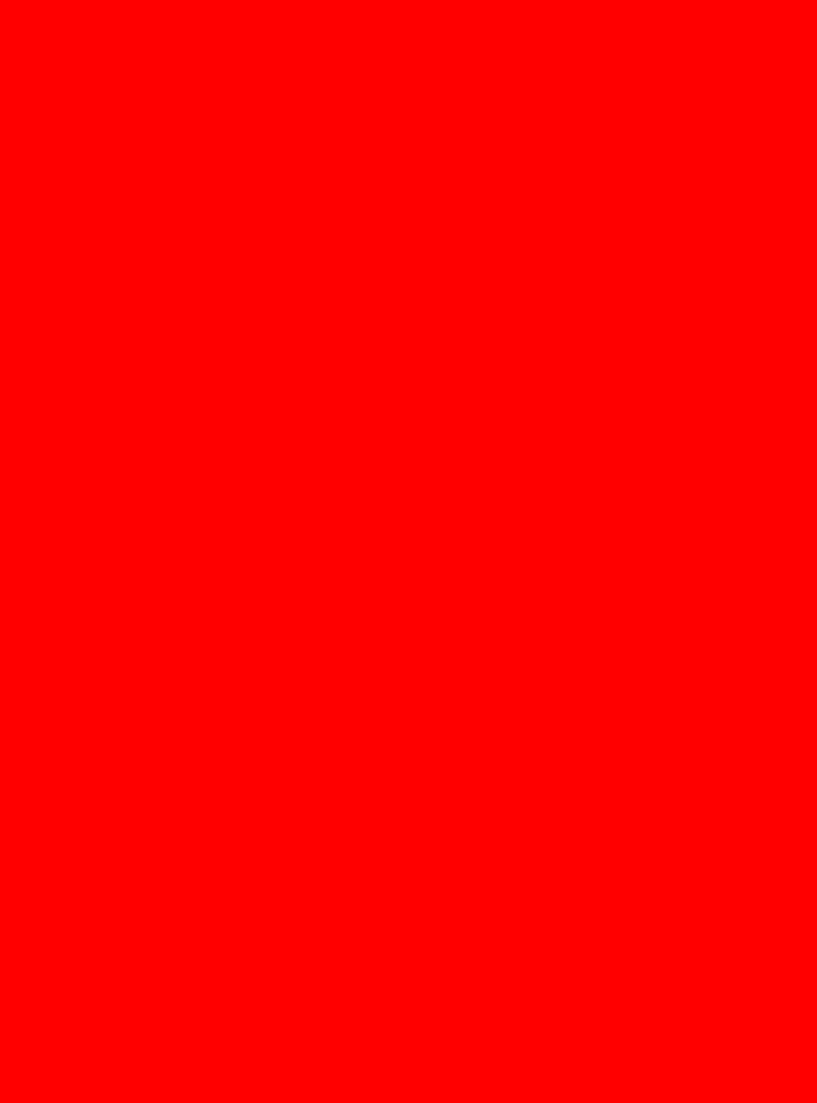
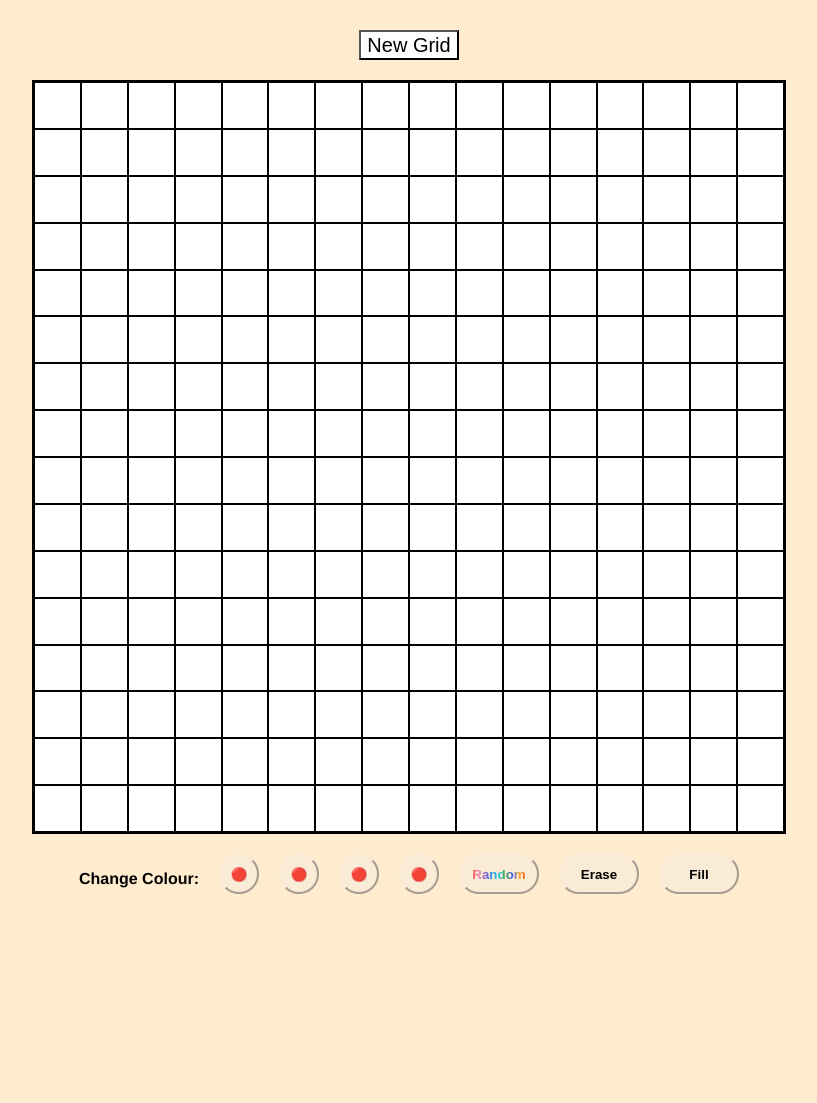
Before and after one commit to rpworksmods/TOP-sketch, a plain HTML site: page index.html in a window 1280 px wide. Shown: the whole page, without its empty margins (231-1048 px from the left). After the commit the page ends 904 px from the top, so only its background shows below. Drawn offline with Linux system fonts and the light colour scheme.

Commit message:
JS Functionality
- Added JS functionality for click dragging to colour boxes
- Added JS functionality for clicking to colour boxes
- Added JS functionality for different colour selections
- Added Fill and Erase button functionality
- Added HTML for toolbar buttons
- Added 'Random' colour option which in JS, randomly creates a colour and applies it

```diff
--- a/index.html
+++ b/index.html
@@ -8,7 +8,24 @@
 </head>
 <body>
     <div class="container">
+        <div>
+            <button class="gridSize">New Grid</button>
+        </div>
 
+        <div id="grid">
+
+        </div>
+
+        <div class="toolbar">
+            <p>Change Colour:</p>
+            <button id="red" style="color:red;">🔴</button>
+            <button id="blue" style="color:blue;">🔴</button>
+            <button id="green" style="color:green;">🔴</button>
+            <button id="black" style="color:black;">🔴</button>
+            <button id="random" class="randomBtn"><p>Random</p></button>
+            <button id="erase" class="erase">Erase</button>
+            <button id="fill" class="fill">Fill</button>
+        </div>
     </div>
 </body>
 </html>
--- a/script.js
+++ b/script.js
@@ -1,19 +1,88 @@
+// DOM References
 let container = document.querySelector(".container");
+let grid = document.querySelector("#grid");
+let tools = document.querySelectorAll("div.toolbar > button");
+let newGrid = document.querySelector(".gridSize");
 
-const rows = 16;
-const cols = 16;
+// Config vars
+let gridSize = 16
+let selectedColor = "black";
 
-for (let i = 0; i < rows; i++) {
-    // Create a row div
-    let row = document.createElement("div");
-    row.classList.add("row");
+let isMouseDown = false;
+document.addEventListener("mousedown", () => {
+    isMouseDown = true;
+})
+document.addEventListener("mouseup", () => {
+    isMouseDown = false;
+})
 
-    // Loop through for each row, and add the amount of cols required
-    for (let i = 0; i < cols; i++) {
-        // Loop through each col and add the div as a child of the row div
-        let col = document.createElement("div");
-        col.classList.add("col");
-        row.appendChild(col);
+// Btn click handlers
+tools.forEach((btn) => {
+    btn.addEventListener("click", (event) => {
+        if (btn.id == "erase") {
+            selectedColor = "white";
+        } else if (btn.id == "fill") {
+            // Set all boxes to the current selectedColor
+            let boxes = document.querySelectorAll(".box");
+            boxes.forEach((bx) => {
+                bx.classList.add("selected");
+                bx.style.backgroundColor = selectedColor;
+            });
+        } else {
+            console.log(btn.id)
+            selectedColor = btn.id;
+        }
+    })
+});
+
+newGrid.addEventListener("click", () => {
+    const resolution = +prompt("How many columns would you like? (max 100)", "16");
+    if (resolution < 1 || resolution > 100 || !Number.isInteger(resolution)) {
+        alert("Wrong input, please use a number between 1 and 100");
+        return;
+    };
+    gridSize = resolution;
+    createGrid(resolution);
+})
+
+function createGrid(columns) {
+    grid.replaceChildren();
+
+    const gridSize = 750;
+    const rows = columns;
+    const boxSize = gridSize / columns;
+
+    for (let i = 0; i < columns * rows; i++) {
+        const box = document.createElement("div");
+        box.classList.add("box");
+        box.style.backgroundColor = "white";
+        box.style.width = `${boxSize}px`;
+        box.style.height = `${boxSize}px`;
+
+        box.addEventListener("mouseover", () => {
+            if (isMouseDown) {
+                if (selectedColor == "random") {
+                    var randomColor = Math.floor(Math.random()*16777215).toString(16);
+                    box.style.backgroundColor = "#" + randomColor;
+                } else {
+                    box.style.backgroundColor = selectedColor;
+                }
+            }
+        })
+
+        box.addEventListener("mousedown", (event) => {
+            if (selectedColor == "random") {
+                var randomColor = Math.floor(Math.random()*16777215).toString(16);
+                event.target.style.backgroundColor = "#" + randomColor;
+            } else {
+                event.target.style.backgroundColor = selectedColor;
+            }
+
+            event.target.classList.add("selected")
+        })
+
+        grid.appendChild(box);
     }
-    container.appendChild(row);
 }
+
+createGrid(gridSize);
--- a/style.css
+++ b/style.css
@@ -2,25 +2,88 @@ body {
     display:flex;
     flex-direction: column;
     margin:0;
+    padding:0;
+    background-color: blanchedalmond;
+    font-family: 'Franklin Gothic Medium', 'Arial Narrow', Arial, sans-serif;
 }
 
 .container {
     display:flex;
     flex-direction: column;
-    justify-content: space-between;
-    flex:1;
+    align-items: center;
 }
 
-.row {
+#grid {
     display:flex;
-    flex:1;
-    justify-content: space-evenly;
+    flex-wrap:wrap;
+    height:750px;
+    width:750px;
+    border: 2px solid black;
+    margin:20px 100px;
+    background-color: white;
 }
 
-.col {
+p {
+    font-weight: 900;
+}
+
+.box {
+    border: 1px solid black;
+    box-sizing: border-box;
+}
+
+.box:hover {
+    background-color: antiquewhite !important;
+}
+
+.toolbar {
     display:flex;
-    flex:1;
-    background-color: red;
-    width:100px;
-    height:100px;
+    gap:20px;
 }
+
+.toolbar button {
+    width:40px;
+    height:40px;
+    background-color: antiquewhite;
+    border-radius:25px;
+    border-color:antiquewhite;
+}
+
+.toolbar button:hover {
+    background-color: rgb(233, 217, 197);
+}
+
+.toolbar .erase {
+    width:80px;
+    font-weight:800;
+    text-align:center;
+}
+
+.toolbar .fill {
+    width:80px;
+    font-weight:800;
+    text-align:center;
+}
+
+.toolbar .randomBtn {
+    width:80px;
+    font-weight:900;
+    text-align:center;
+    display:flex;
+    justify-content: center;
+    align-items: center;
+}
+
+.toolbar .randomBtn p {
+    background: linear-gradient(to right, #ef5350, #f48fb1, #7e57c2, #2196f3, #26c6da, #43a047, #415eff, #f9a825, #ff5722);
+    -webkit-background-clip: text;
+    -webkit-text-fill-color: transparent;
+}
+
+.gridSize {
+    width:auto;
+    height:30px;
+    margin-top:30px;
+    background-color:white;
+    font-size:20px;
+}
```
